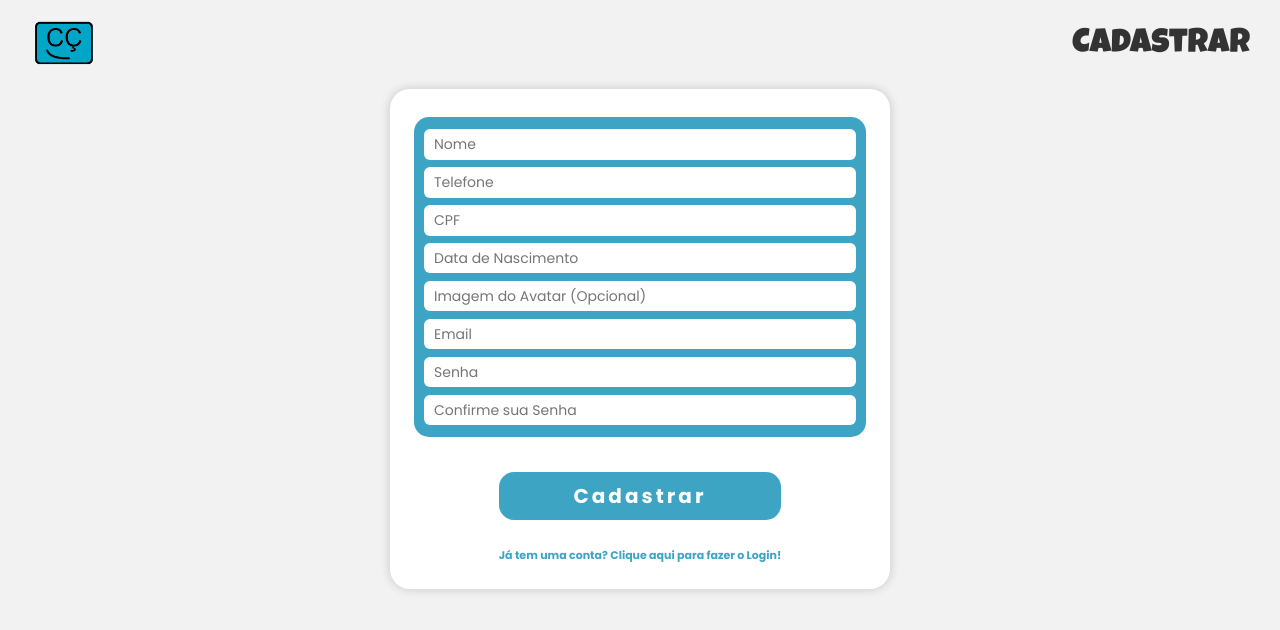
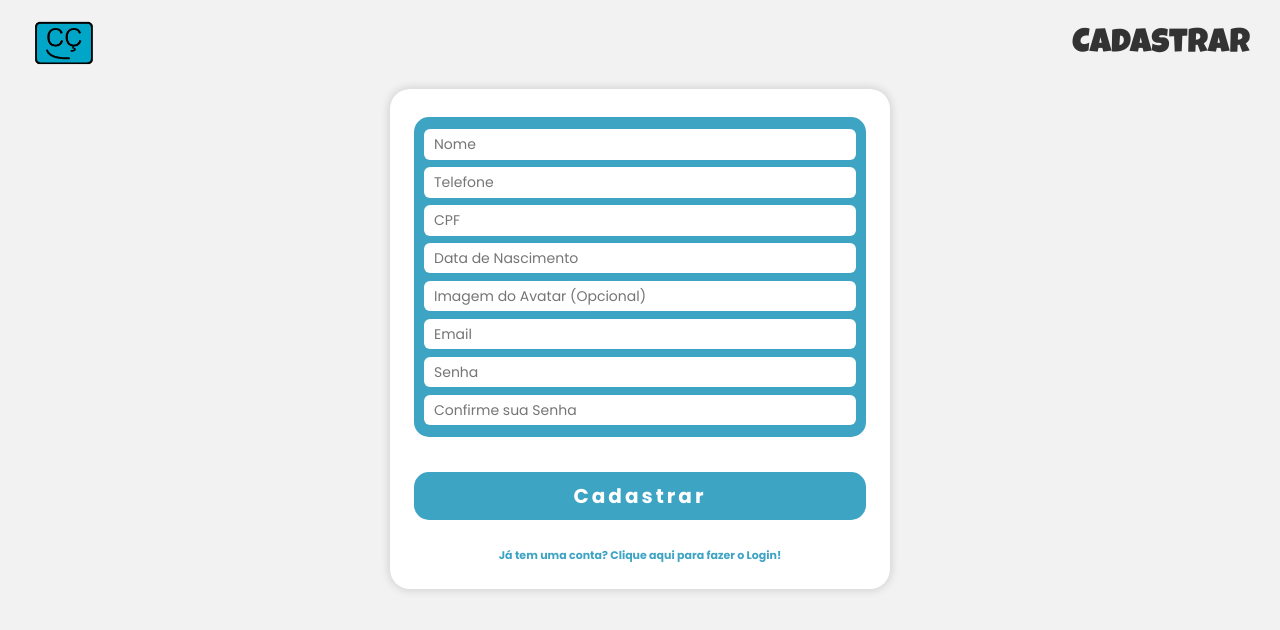
Before and after one commit to Kevinmsouza/Cabecudos-front, a React (Create React App) app: page /sign-up in a window 1280 px wide. Shown: the top 630 px of the page. Built offline with nearby package versions, Linux system fonts and the light colour scheme; no server answers.

Commit message:
login component page implemented

```diff
--- /dev/null
+++ b/src/components/pages/SignIn.js
@@ -0,0 +1,140 @@
+import { sendAlert } from "../shared/Alerts.js";
+import { useContext, useState } from "react";
+import { useHistory } from "react-router";
+import { SignContainer, PopButton } from "../shared/styledComponents.js";
+import { getUserData } from "../../services/Cabecudos.js";
+import UserContext from "../../contexts/UserContext.js";
+import Logo from '../../assets/logo2.png';
+import styled from "styled-components";
+
+export default function SignIn() {
+
+    const [ data, setData ] = useState({ email:"", password:"", });
+    const [ requesting, setRequesting ]= useState(false);
+    const { setUser } = useContext(UserContext);
+    const history = useHistory();
+
+    function login(e) {
+        e.preventDefault();
+        if (!data.email || !data.password) return sendAlert('error', ':( Oops!', 'Todos os campos devem ser preenchidos!'); // will change to sweetAlert
+        setRequesting(true);
+        getUserData(data)
+        .then(answer => {
+            setRequesting(false);
+            setUser(answer.data);
+            localStorage.setItem("user", JSON.stringify(answer.data));
+            history.push('/');
+        })
+        .catch(answer => {
+            console.log(answer.response);
+            setRequesting(false);
+            setData({ ...data, password:"", });
+            sendAlert('error', ':( Oops!', 'Usuario e/ou senha incorreto(s)');
+        });
+    }
+
+    return (
+        <SignContainer>
+            <FormLogo log="in">
+                <img alt='logo' src={Logo} onClick={()=>history.push('/')} ></img>
+                <p onClick={login} >Entrar</p>
+            </FormLogo>
+            <SignStyles onSubmit={login} >
+                <InputWrapper>
+                    <PopInput placeholder="Email" type="email" value={data.email} onChange={(e)=>setData({...data, email: e.target.value})} required ></PopInput>
+                    <PopInput placeholder="Senha" type="password" value={data.password} onChange={(e)=>setData({...data, password: e.target.value})} required ></PopInput>
+                </InputWrapper>
+                <ButtonsWrapper>
+                    <PopButton type="submit" >{ requesting ? "Entrando..." : "Entrar" }</PopButton>
+                    <p className="switch-sign" onClick={() => history.push('/sign-up')} >Primeira vez? Cadastre-se! </p>
+                </ButtonsWrapper>
+            </SignStyles>
+        </SignContainer>
+    )
+}
+
+const SignStyles=styled.form`
+    margin-top: 20px;
+    position: relative;
+    width:100%;
+    height: 340px;
+    max-width: 500px;
+    padding: 28px 24px;
+    background: #fff;
+    box-shadow: 0px 0px 10px 1px rgba(0, 0, 0, 0.15);
+    border-radius: 20px;
+    display: flex;
+    justify-content: space-between;
+    align-items: center;
+    flex-direction: column;
+    row-gap: 5px;
+    @media(max-width: 370px){
+        padding: 24px 16px;
+    }
+`;
+
+const PopInput = styled.input`
+    font-family: inherit;
+    border-radius: 6px;
+    height: 42%;
+    color: #555;
+    offset: none;
+    outline-style: none;
+    border: none;
+    padding: 0px 10px;
+    font-size: 18px;
+    font-weight: 400;
+`;
+
+const InputWrapper = styled.div`
+    display: flex;
+    flex-direction: column;
+    justify-content: space-around;
+    background: #3EA4C4;
+    width:100%;
+    padding: 2px 7px;
+    border-radius: 15px;
+    height: 100%;
+    max-height: 140px;
+    margin-bottom: 0px;
+`;
+
+const FormLogo = styled.div`
+    width:100%;
+    font-family: 'Luckiest Guy', cursive;
+    display: flex;
+    justify-content: space-between;
+    align-items: center;
+    padding: 10px 12px;
+    img{
+        width: 70px;
+        cursor: pointer;
+    }
+    p{
+        font-size: 34px;
+        color: #333;
+        cursor: pointer;
+        letter-spacing: 0.3ex;
+    }
+`;
+
+const ButtonsWrapper = styled.div`
+    min-width: 100%;
+    max-width: 285px;
+    text-align: center;
+    .switch-sign{
+        margin-top: 30px;
+        font-size: 12px;
+        font-weight: 700;
+        color: #3EA4C4;
+        cursor:pointer;
+        &:hover{
+            text-decoration:underline;
+        }
+    }
+    @media(max-width:370px){
+        .switch-sign{
+            font-size: 11px;
+        }
+    }
+`;
--- a/src/components/pages/SignUp.js
+++ b/src/components/pages/SignUp.js
@@ -1,8 +1,9 @@
 import { useState } from "react";
 import { useHistory } from "react-router";
-import { SignContainer, FormLogo } from "../shared/styledComponents.js";
+import { SignContainer, FormLogo, InputWrapper, ButtonsWrapper, PopInput, PopButton  } from "../shared/styledComponents.js";
+import { sendUserData } from "../../services/Cabecudos.js";
+import { sendAlert } from "../shared/Alerts.js";
 import Logo from '../../assets/logo2.png';
-import { sendUserData } from "../../services/Cabecudos.js";
 import styled from "styled-components";
 
 export default function SignUp() {
@@ -15,15 +16,15 @@ export default function SignUp() {
 
     function register(e) {
         e.preventDefault();
-        if( !data.name || !data.password || !data.cpf || !confirmPassword || !data.email ) return alert('Preencha os campos obrigatórios!'); // will change to sweetAlert()
+        if( !data.name || !data.password || !data.cpf || !confirmPassword || !data.email ) return sendAlert('error', 'Oops!', 'Preencha os campos obrigatórios!');
         const { cpf, password, } = data;
         let trimmedCpf = cpf.replace(/[-|.]/g,'');
         if (password !== confirmPassword) {
             setData({ ...data, password:"", });
             setConfirmPassword("");
-            return alert("As senhas devem ser iguais!"); // will change to sweetAlert()
+            return sendAlert('error', '', "As senhas devem ser iguais!");
         }
-        if (trimmedCpf.length !== 11) return alert("CPF deve ter 11 dígitos"); // will change to sweetAlert()
+        if (trimmedCpf.length !== 11) return sendAlert('error', 'Oops!', "CPF deve ter 11 dígitos");
         setRequesting(true);
         sendUserData({ ...data, cpf: trimmedCpf })
         .then(answer => {
@@ -31,7 +32,7 @@ export default function SignUp() {
             setRequesting(false);
             setData({ name:"", phone:"", cpf:"", birthdate:"", imageUrl:"", email:"", password:"", });
             setConfirmPassword("");
-            alert("Cadastro concluído"); // will change to sweetAlert()
+            sendAlert('success', 'Oba!', "Cadastro concluído!");
             history.push("/sign-in");
         })
         .catch(answer => {
@@ -68,43 +69,6 @@ export default function SignUp() {
     )
 }
 
-const PopButton = styled.button`
-    font-family: inherit;
-    width: 100%;
-    height: 48px;
-    border-radius: 15px;
-    border: none;
-    cursor: pointer;
-    font-size: 20px;
-    font-weight: 600;
-    letter-spacing: 3px;
-    color: #fff;
-    background: #3EA4C4;
-`
-const PopInput = styled.input`
-    font-family: inherit;
-    border-radius: 6px;
-    height: 10%;
-    color: #555;
-    offset: none;
-    outline-style: none;
-    border: none;
-    padding: 0px 10px;
-    font-size: 14px;
-    font-weight: 400;
-    `
-const InputWrapper = styled.div`
-    display: flex;
-    flex-direction: column;
-    justify-content: space-around;
-    background: #3EA4C4;
-    width:100%;
-    padding: 8px 10px;
-    border-radius: 15px;
-    height:72%;
-    max-height: 400px;
-    margin-bottom: 0px;
-`
 const SignStyles=styled.form`
     position: relative;
     width:100%;
@@ -123,21 +87,4 @@ const SignStyles=styled.form`
     @media(max-width: 370px){
         padding: 24px 16px;
     }
-`
-const ButtonsWrapper = styled.div`
-    .switch-sign{
-        margin-top: 30px;
-        font-size: 11px;
-        font-weight: 700;
-        color: #3EA4C4;
-        cursor:pointer;
-        &:hover{
-            text-decoration:underline;
-        }
-    }
-    @media(max-width:370px){
-        .switch-sign{
-            font-size: 9.5px;
-        }
-    }
-`
+`;
--- a/src/components/shared/CardCounter.js
+++ b/src/components/shared/CardCounter.js
@@ -5,7 +5,7 @@ export default function CardCounter ({value, setValue, isDisabled, stock}) {
     useEffect(() => {
         if (value < 0) setValue(0)
         if (value > stock) setValue(stock)
-    }, [value])
+    }, [value]); // eslint-disable-line react-hooks/exhaustive-deps
 
     return(
         <CounterBox>
--- a/src/components/shared/styledComponents.js
+++ b/src/components/shared/styledComponents.js
@@ -8,6 +8,87 @@ const SignContainer = styled.div`
     display: flex;
     flex-direction: column;
     align-items: center;
+`;
+
+const PopButton = styled.button`
+    font-family: inherit;
+    width: 100%;
+    height: 48px;
+    border-radius: 15px;
+    border: none;
+    cursor: pointer;
+    font-size: 20px;
+    font-weight: 600;
+    letter-spacing: 3px;
+    color: #fff;
+    background: #3EA4C4;
+`;
+
+const PopInput = styled.input`
+    font-family: inherit;
+    border-radius: 6px;
+    height: 10%;
+    color: #555;
+    offset: none;
+    outline-style: none;
+    border: none;
+    padding: 0px 10px;
+    font-size: 14px;
+    font-weight: 400;
+`;
+
+const InputWrapper = styled.div`
+    display: flex;
+    flex-direction: column;
+    justify-content: space-around;
+    background: #3EA4C4;
+    width:100%;
+    padding: 8px 10px;
+    border-radius: 15px;
+    height:72%;
+    max-height: 400px;
+    margin-bottom: 0px;
+`;
+
+const SignStyles=styled.form`
+    position: relative;
+    width:100%;
+    height: 500px;
+    min-height: 480px;
+    max-width: 500px;
+    padding: 28px 24px;
+    background: #fff;
+    box-shadow: 0px 0px 10px 1px rgba(0, 0, 0, 0.15);
+    border-radius: 20px;
+    display: flex;
+    justify-content: space-between;
+    align-items: center;
+    flex-direction: column;
+    row-gap: 5px;
+    @media(max-width: 370px){
+        padding: 24px 16px;
+    }
+`;
+
+const ButtonsWrapper = styled.div`
+    min-width: 100%;
+    max-width: 285px;
+    text-align: center;
+    .switch-sign{
+        margin-top: 30px;
+        font-size: 11px;
+        font-weight: 700;
+        color: #3EA4C4;
+        cursor:pointer;
+        &:hover{
+            text-decoration:underline;
+        }
+    }
+    @media(max-width:370px){
+        .switch-sign{
+            font-size: 9.5px;
+        }
+    }
 `;
 
 const FormLogo = styled.div`
@@ -55,6 +136,11 @@ const CardButtom = styled.button`
 export {
     PageStyle,
     CardButtom,
+    FormLogo,
     SignContainer,
-    FormLogo,
+    SignStyles,
+    PopInput,
+    PopButton,
+    InputWrapper,
+    ButtonsWrapper,
 };
--- a/src/services/Cabecudos.js
+++ b/src/services/Cabecudos.js
@@ -15,15 +15,20 @@ function sendUserData(body) {
     return axios.post(BASE_URL+"/sign-up", body);
 }
 
+function getUserData(body) {
+    return axios.post(BASE_URL+"/sign-in", body);
+}
+
 function closeSession(token) {
     return axios.delete(`${BASE_URL}/sign-out`, createConfig(token));
 }
 
 function getProducts () {
-    return axios.get(`${BASE_URL}/products`)
+    return axios.get(`${BASE_URL}/products`);
 }
 
 export {
+    getUserData,
     sendUserData,
     closeSession,
     getProducts,
```
Also changed, not shown: src/App.js (+10 -5 lines), src/components/Menu.js (+8 -7 lines).
